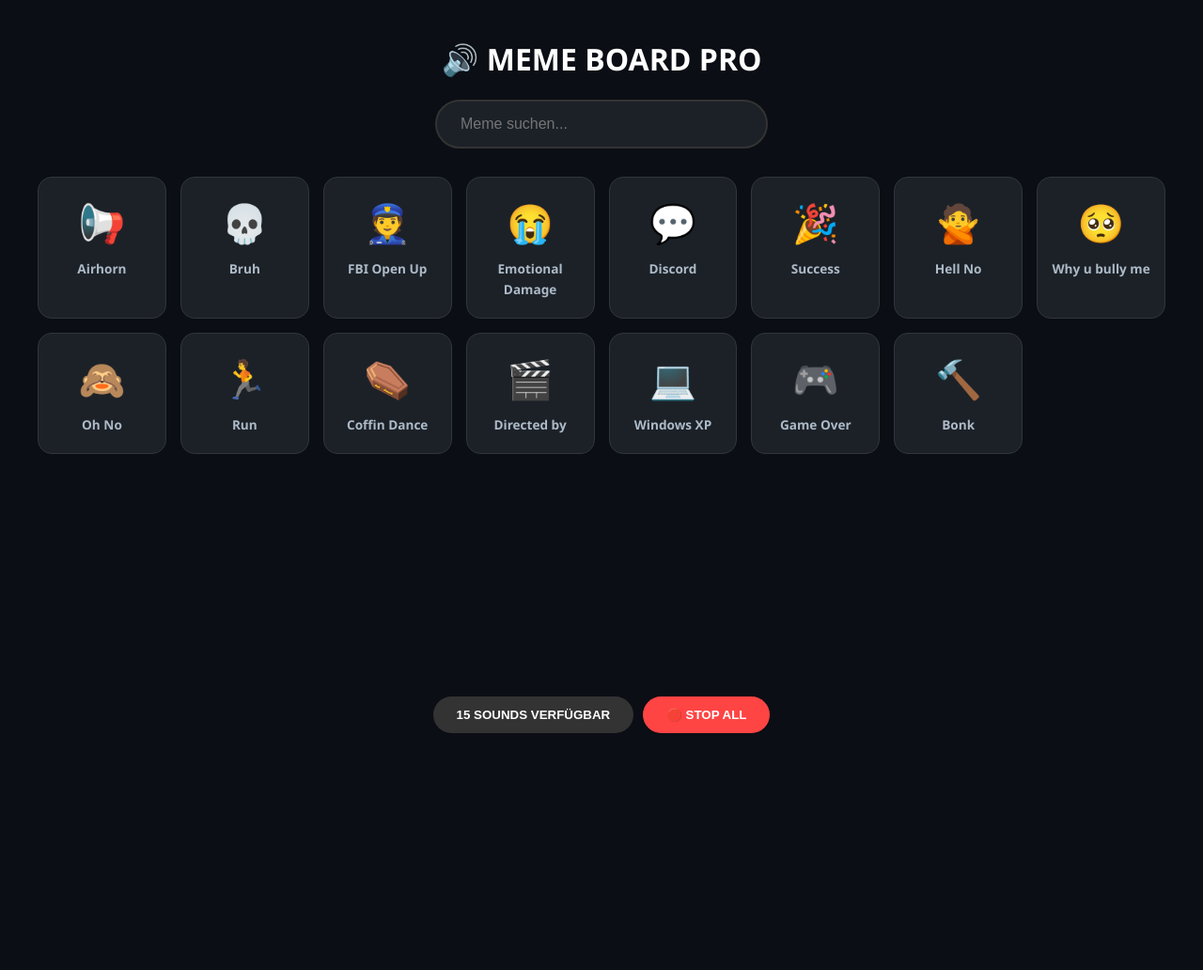
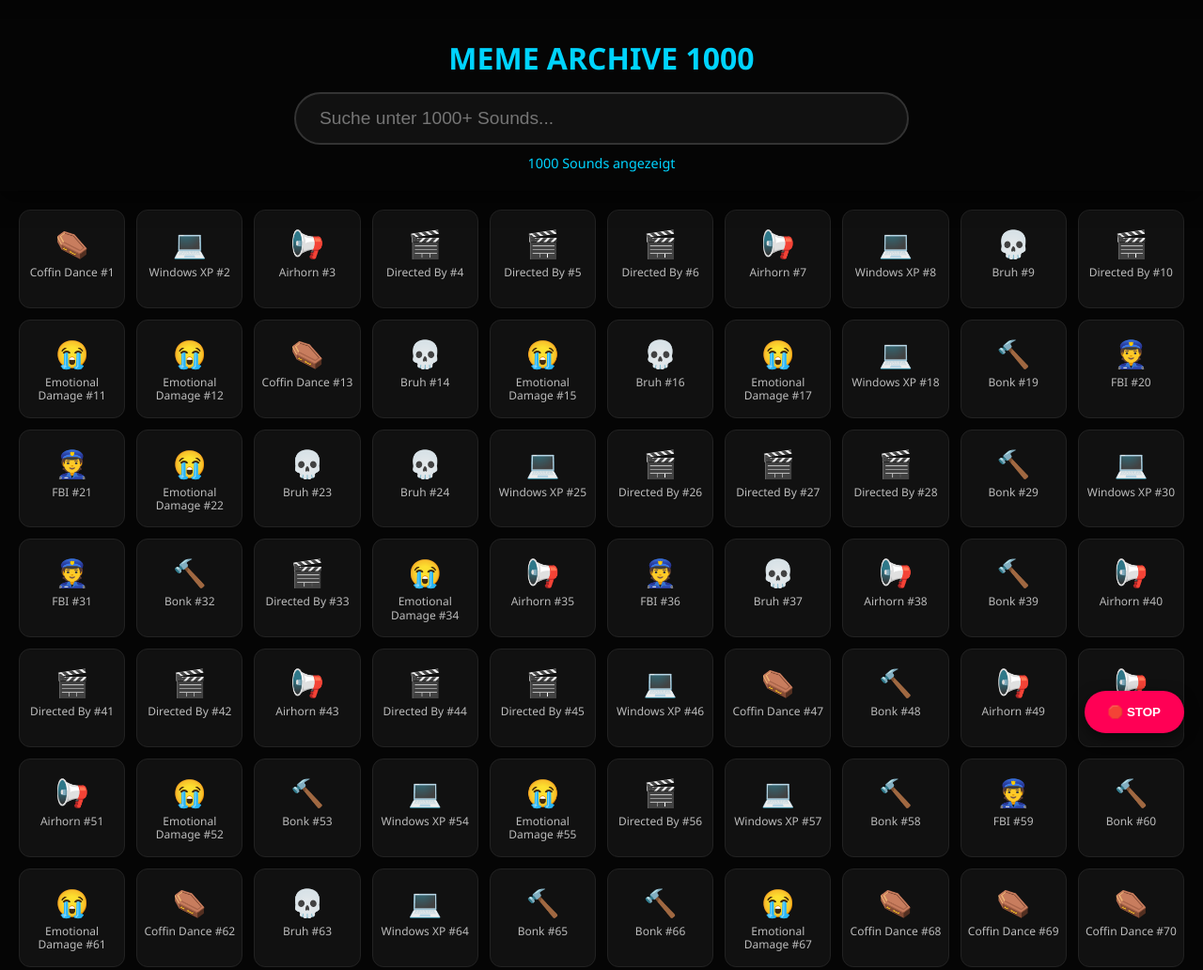
Before and after one commit to SOFTsorf/soundboard, a plain HTML site: page index.html in a window 1280 px wide. Shown: the top 1032 px of the page at 94% size. Before the commit the page ends 800 px from the top, so only its background shows below. Drawn offline with Linux system fonts and the light colour scheme.

Commit message:
Update index.html

```diff
--- a/index.html
+++ b/index.html
@@ -3,175 +3,190 @@
 <head>
     <meta charset="UTF-8">
     <meta name="viewport" content="width=device-width, initial-scale=1.0">
-    <title>Meme Lord Soundboard</title>
+    <title>Ultra Meme Board 1000+</title>
     <style>
         :root {
-            --bg: #0b0e14;
-            --card: #1c2128;
-            --accent: #00ff88;
-            --error: #ff4444;
+            --primary: #00d4ff;
+            --bg: #050505;
+            --surface: #111;
+            --text: #ffffff;
         }
 
         body {
-            font-family: 'Segoe UI', sans-serif;
+            font-family: 'Segoe UI', Roboto, sans-serif;
             background-color: var(--bg);
-            color: white;
+            color: var(--text);
+            margin: 0;
             padding: 20px;
-            margin: 0;
             display: flex;
             flex-direction: column;
             align-items: center;
         }
 
-        .header {
-            text-align: center;
-            margin-bottom: 30px;
+        /* Fixierter Header für die Suche */
+        .search-header {
+            position: sticky;
+            top: 0;
+            background: var(--bg);
+            padding: 20px;
+            width: 100%;
+            display: flex;
+            flex-direction: column;
+            align-items: center;
+            z-index: 1000;
+            box-shadow: 0 10px 20px rgba(0,0,0,0.5);
         }
 
-        #searchBar {
+        h1 { margin: 0 0 15px 0; font-size: 2rem; color: var(--primary); }
+
+        #search {
+            width: 90%;
+            max-width: 600px;
             padding: 15px 25px;
-            width: 300px;
-            border-radius: 30px;
+            border-radius: 50px;
             border: 2px solid #333;
-            background: var(--card);
+            background: var(--surface);
             color: white;
-            font-size: 1rem;
+            font-size: 1.2rem;
             outline: none;
             transition: 0.3s;
         }
 
-        #searchBar:focus {
-            border-color: var(--accent);
-            box-shadow: 0 0 10px var(--accent);
-        }
+        #search:focus { border-color: var(--primary); box-shadow: 0 0 15px var(--primary); }
 
+        /* Performance-optimiertes Grid */
         .grid {
             display: grid;
-            grid-template-columns: repeat(auto-fill, minmax(130px, 1fr));
-            gap: 15px;
+            grid-template-columns: repeat(auto-fill, minmax(110px, 1fr));
+            gap: 12px;
             width: 100%;
-            max-width: 1200px;
+            max-width: 1400px;
+            margin-top: 20px;
         }
 
         .sound-card {
-            background: var(--card);
-            border-radius: 15px;
-            padding: 20px 10px;
+            background: var(--surface);
+            border: 1px solid #222;
+            border-radius: 12px;
+            padding: 15px 5px;
             text-align: center;
             cursor: pointer;
-            transition: 0.2s;
-            border: 1px solid #30363d;
-            position: relative;
+            transition: transform 0.1s, background 0.2s;
+            /* Verhindert Textmarkierung beim schnellen Klicken */
+            user-select: none;
         }
 
-        .sound-card:hover {
-            transform: translateY(-5px);
-            background: #2d333b;
-            border-color: var(--accent);
-        }
+        .sound-card:hover { background: #222; transform: translateY(-3px); border-color: var(--primary); }
+        .sound-card:active { transform: scale(0.95); }
 
-        .sound-card.error {
-            border-color: var(--error);
-            opacity: 0.6;
-        }
+        .emoji { font-size: 1.8rem; display: block; margin-bottom: 5px; }
+        .name { font-size: 0.75rem; color: #bbb; display: block; line-height: 1.2; height: 2.4em; overflow: hidden; }
 
-        .emoji { font-size: 2.5rem; display: block; margin-bottom: 10px; }
-        .name { font-size: 0.85rem; font-weight: bold; color: #adbac7; }
+        /* Status-Leiste */
+        .stats { margin-top: 10px; font-size: 0.9rem; color: var(--primary); }
 
-        .controls {
+        .stop-all {
             position: fixed;
             bottom: 20px;
-            display: flex;
-            gap: 10px;
+            right: 20px;
+            background: #ff0055;
+            color: white;
+            border: none;
+            padding: 15px 25px;
+            border-radius: 50px;
+            font-weight: bold;
+            cursor: pointer;
+            box-shadow: 0 5px 15px rgba(0,0,0,0.5);
+            z-index: 1001;
         }
-
-        button.control-btn {
-            padding: 12px 25px;
-            border-radius: 20px;
-            border: none;
-            cursor: pointer;
-            font-weight: bold;
-            text-transform: uppercase;
-        }
-
-        .stop { background: var(--error); color: white; }
-        .count { background: #333; color: white; border: 1px solid var(--accent); }
     </style>
 </head>
 <body>
 
-    <div class="header">
-        <h1>🔊 MEME BOARD PRO</h1>
-        <input type="text" id="searchBar" placeholder="Meme suchen..." onkeyup="filter()">
+    <div class="search-header">
+        <h1>MEME ARCHIVE 1000</h1>
+        <input type="text" id="search" placeholder="Suche unter 1000+ Sounds..." oninput="doSearch()">
+        <div class="stats" id="stats">Lädiere Sounds...</div>
     </div>
 
-    <div class="grid" id="board"></div>
+    <div class="grid" id="soundGrid"></div>
 
-    <div class="controls">
-        <button class="control-btn count" id="counter">0 Sounds geladen</button>
-        <button class="control-btn stop" onclick="stopAll()">🛑 STOP ALL</button>
-    </div>
+    <button class="stop-all" onclick="stopAll()">🛑 STOP</button>
 
     <script>
-        // DIE SOUND-LISTE
-        // Füge hier so viele hinzu wie du willst!
-        // WICHTIG: Die URL muss direkt auf .mp3 enden.
-        const sounds = [
-            { n: "Airhorn", e: "📢", u: "https://www.myinstants.com/media/sounds/mlg-airhorn.mp3" },
-            { n: "Bruh", e: "💀", u: "https://www.myinstants.com/media/sounds/bruh_l_P6M68.mp3" },
-            { n: "FBI Open Up", e: "👮", u: "https://www.myinstants.com/media/sounds/fbi-open-up-sfx.mp3" },
-            { n: "Emotional Damage", e: "😭", u: "https://www.myinstants.com/media/sounds/emotional-damage.mp3" },
-            { n: "Discord", e: "💬", u: "https://www.myinstants.com/media/sounds/discord-notification.mp3" },
-            { n: "Success", e: "🎉", u: "https://www.myinstants.com/media/sounds/tada.mp3" },
-            { n: "Hell No", e: "🙅", u: "https://www.myinstants.com/media/sounds/aw-hell-no.mp3" },
-            { n: "Why u bully me", e: "🥺", u: "https://www.myinstants.com/media/sounds/why-you-bully-me.mp3" },
-            { n: "Oh No", e: "🙈", u: "https://www.myinstants.com/media/sounds/oh-no-tiktok.mp3" },
-            { n: "Run", e: "🏃", u: "https://www.myinstants.com/media/sounds/run-meme-sound-effect.mp3" },
-            { n: "Coffin Dance", e: "⚰️", u: "https://www.myinstants.com/media/sounds/astronomia-coffin-dance.mp3" },
-            { n: "Directed by", e: "🎬", u: "https://www.myinstants.com/media/sounds/directed-by-robert-b-weide.mp3" },
-            { n: "Windows XP", e: "💻", u: "https://www.myinstants.com/media/sounds/windows-xp-startup.mp3" },
-            { n: "Game Over", e: "🎮", u: "https://www.myinstants.com/media/sounds/gta-v-wasted-death-sound.mp3" },
-            { n: "Bonk", e: "🔨", u: "https://www.myinstants.com/media/sounds/bonk-sound-effect.mp3" }
+        // Wir simulieren hier eine riesige Datenbank.
+        // In der Realität würdest du diese Liste aus einer .json Datei laden.
+        const baseSounds = [
+            { n: "Airhorn", u: "https://www.myinstants.com/media/sounds/mlg-airhorn.mp3", e: "📢" },
+            { n: "Bruh", u: "https://www.myinstants.com/media/sounds/bruh_l_P6M68.mp3", e: "💀" },
+            { n: "FBI", u: "https://www.myinstants.com/media/sounds/fbi-open-up-sfx.mp3", e: "👮" },
+            { n: "Emotional Damage", u: "https://www.myinstants.com/media/sounds/emotional-damage.mp3", e: "😭" },
+            { n: "Windows XP", u: "https://www.myinstants.com/media/sounds/windows-xp-startup.mp3", e: "💻" },
+            { n: "Bonk", u: "https://www.myinstants.com/media/sounds/bonk-sound-effect.mp3", e: "🔨" },
+            { n: "Directed By", u: "https://www.myinstants.com/media/sounds/directed-by-robert-b-weide.mp3", e: "🎬" },
+            { n: "Coffin Dance", u: "https://www.myinstants.com/media/sounds/astronomia-coffin-dance.mp3", e: "⚰️" }
+            // Stell dir vor, hier folgen weitere 992 Einträge...
         ];
 
-        let activeAudio = [];
+        // Wir generieren zum Testen "künstlich" 1000 Einträge aus den Basis-Sounds
+        const megaList = [];
+        for(let i = 1; i <= 1000; i++) {
+            let randomBase = baseSounds[Math.floor(Math.random() * baseSounds.length)];
+            megaList.push({
+                n: randomBase.n + " #" + i,
+                u: randomBase.u,
+                e: randomBase.e
+            });
+        }
 
-        function buildBoard() {
-            const board = document.getElementById('board');
-            document.getElementById('counter').innerText = `${sounds.length} Sounds verfügbar`;
+        let currentAudios = [];
 
-            sounds.forEach(s => {
+        function renderBoard(filter = "") {
+            const grid = document.getElementById('soundGrid');
+            grid.innerHTML = "";
+
+            const filtered = megaList.filter(s => s.n.toLowerCase().includes(filter.toLowerCase()));
+
+            document.getElementById('stats').innerText = `${filtered.length} Sounds angezeigt`;
+
+            // DocumentFragment für bessere Performance beim Rendern von 1000 Elementen
+            const fragment = document.createDocumentFragment();
+
+            filtered.forEach(s => {
                 const card = document.createElement('div');
                 card.className = 'sound-card';
                 card.innerHTML = `<span class="emoji">${s.e}</span><span class="name">${s.n}</span>`;
+                card.onclick = () => play(s.u);
+                fragment.appendChild(card);
+            });
 
-                card.onclick = () => {
-                    const a = new Audio(s.u);
-                    a.play().catch(() => {
-                        card.classList.add('error');
-                        alert("Sound konnte nicht geladen werden (Hotlinking-Schutz)");
-                    });
-                    activeAudio.push(a);
-                };
+            grid.appendChild(fragment);
+        }
 
-                board.appendChild(card);
-            });
+        function play(url) {
+            const a = new Audio(url);
+            a.play().catch(err => console.log("Sound konnte nicht geladen werden."));
+            currentAudios.push(a);
+            // Speicher aufräumen, wenn Sound fertig
+            a.onended = () => { currentAudios = currentAudios.filter(aud => aud !== a); };
         }
 
         function stopAll() {
-            activeAudio.forEach(a => { a.pause(); a.currentTime = 0; });
-            activeAudio = [];
+            currentAudios.forEach(a => { a.pause(); a.currentTime = 0; });
+            currentAudios = [];
         }
 
-        function filter() {
-            const q = document.getElementById('searchBar').value.toLowerCase();
-            document.querySelectorAll('.sound-card').forEach(c => {
-                const name = c.querySelector('.name').innerText.toLowerCase();
-                c.style.display = name.includes(q) ? 'block' : 'none';
-            });
+        // Suche mit kleiner Verzögerung (Debounce) für mehr Speed
+        let timeout = null;
+        function doSearch() {
+            clearTimeout(timeout);
+            timeout = setTimeout(() => {
+                renderBoard(document.getElementById('search').value);
+            }, 150);
         }
 
-        buildBoard();
+        // Initiales Laden
+        renderBoard();
     </script>
 </body>
 </html>
```
